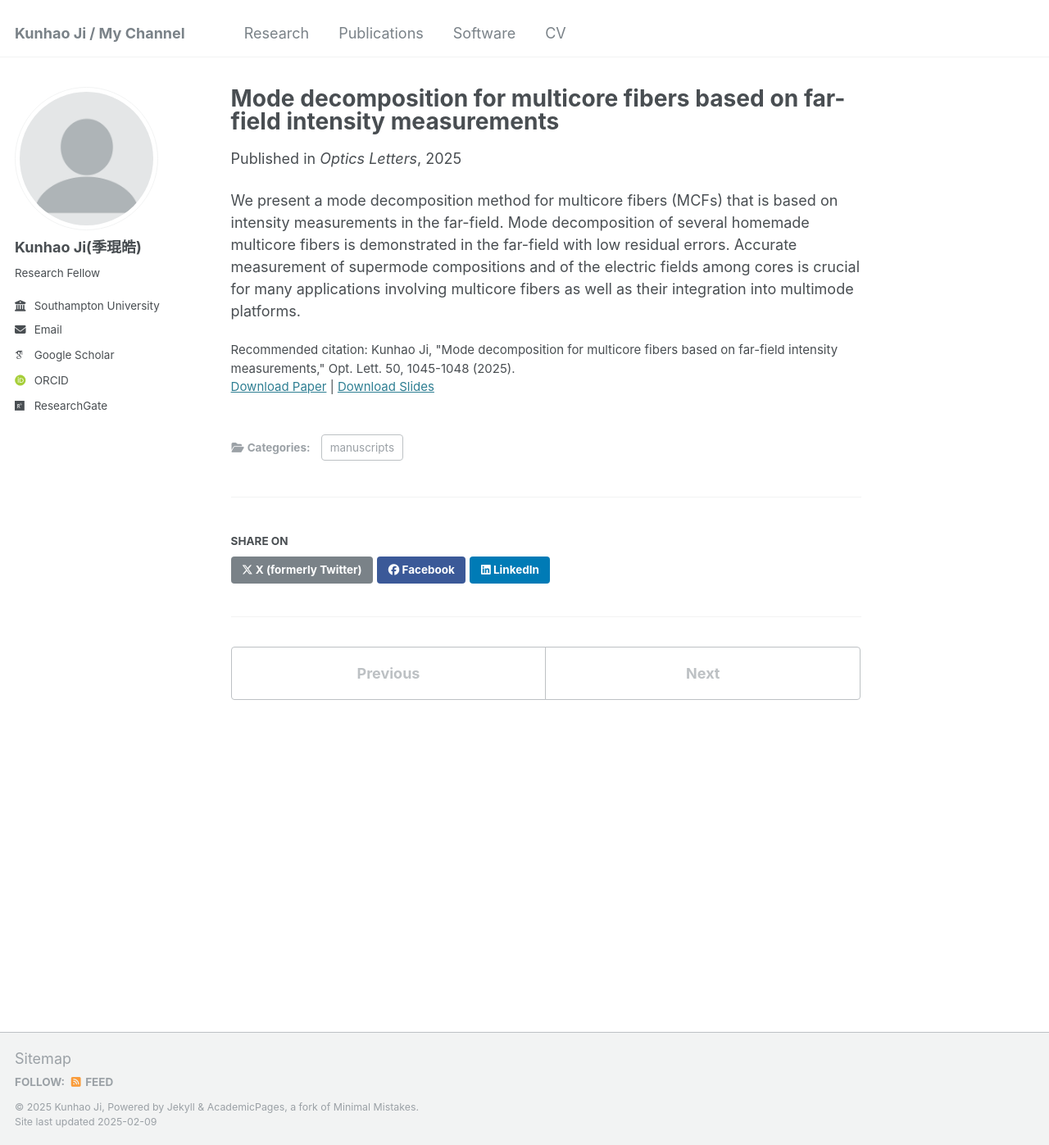
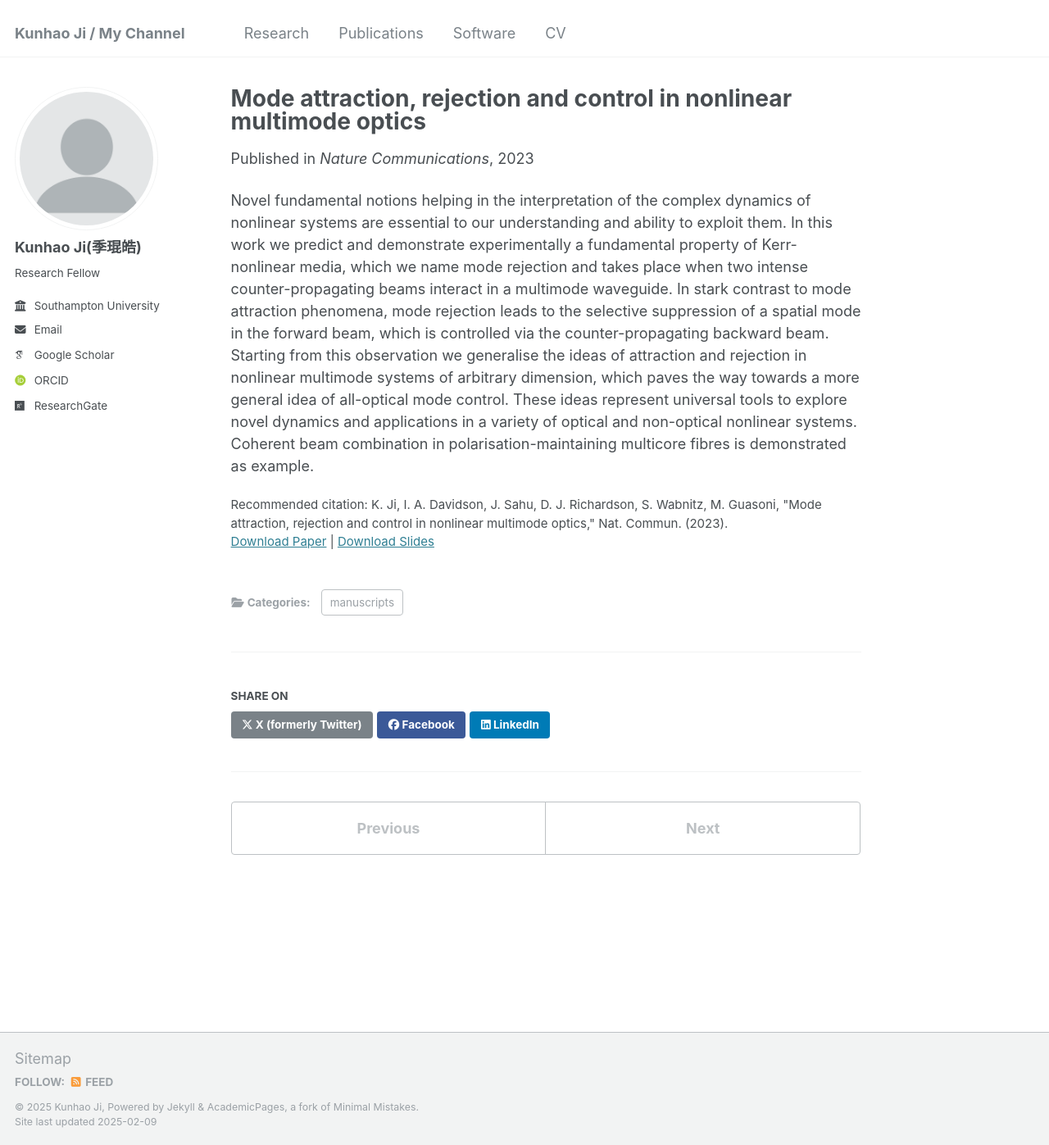
Before and after one commit to kjlight/kjlight.github.io, a Jekyll site: the page built from _publications/2015-10-01-paper-title-number-3.md, in a window 1280 px wide and 1397 px high. Shown: the whole window at 82% size. Built offline with Jekyll 4.4.1, drawn with Linux system fonts in a browser that asks for light colours; some web fonts are replaced.

Commit message:
Update 2015-10-01-paper-title-number-3.md

```diff
--- a/_publications/2015-10-01-paper-title-number-3.md
+++ b/_publications/2015-10-01-paper-title-number-3.md
@@ -1,14 +1,14 @@
 ---
-title: "Mode decomposition for multicore fibers based on far-field intensity measurements"
+title: "Mode attraction, rejection and control in nonlinear multimode optics"
 collection: publications
 category: manuscripts
 permalink: /publication/2015-10-01-paper-title-number-3
-excerpt: 'This paper is about mode decomposition method for multicore fibers.'
-date: 2025-01-31
-venue: 'Optics Letters'
+excerpt: 'This paper is about a fundamental property of Kerr-nonlinear media - mode rejction in two intense counter-propagating light beams.'
+date: 2023-11-24
+venue: 'Nature Communications'
 slidesurl: 'http://academicpages.github.io/files/slides3.pdf'
 paperurl: 'http://academicpages.github.io/files/paper3.pdf'
-citation: 'Kunhao Ji, "Mode decomposition for multicore fibers based on far-field intensity measurements," Opt. Lett. 50, 1045-1048 (2025).'
+citation: 'K. Ji, I. A. Davidson, J. Sahu, D. J. Richardson, S. Wabnitz, M. Guasoni, "Mode attraction, rejection and control in nonlinear multimode optics," Nat. Commun. (2023).'
 ---
 
-We present a mode decomposition method for multicore fibers (MCFs) that is based on intensity measurements in the far-field. Mode decomposition of several homemade multicore fibers is demonstrated in the far-field with low residual errors. Accurate measurement of supermode compositions and of the electric fields among cores is crucial for many applications involving multicore fibers as well as their integration into multimode platforms.
+Novel fundamental notions helping in the interpretation of the complex dynamics of nonlinear systems are essential to our understanding and ability to exploit them. In this work we predict and demonstrate experimentally a fundamental property of Kerr-nonlinear media, which we name mode rejection and takes place when two intense counter-propagating beams interact in a multimode waveguide. In stark contrast to mode attraction phenomena, mode rejection leads to the selective suppression of a spatial mode in the forward beam, which is controlled via the counter-propagating backward beam. Starting from this observation we generalise the ideas of attraction and rejection in nonlinear multimode systems of arbitrary dimension, which paves the way towards a more general idea of all-optical mode control. These ideas represent universal tools to explore novel dynamics and applications in a variety of optical and non-optical nonlinear systems. Coherent beam combination in polarisation-maintaining multicore fibres is demonstrated as example.
```
